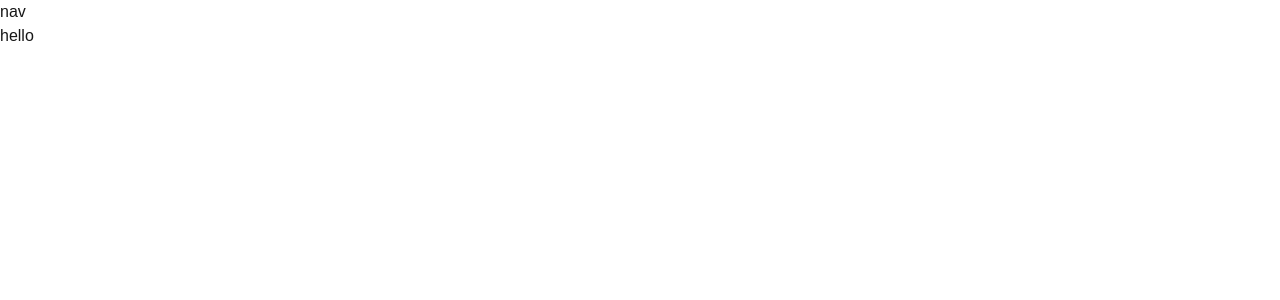
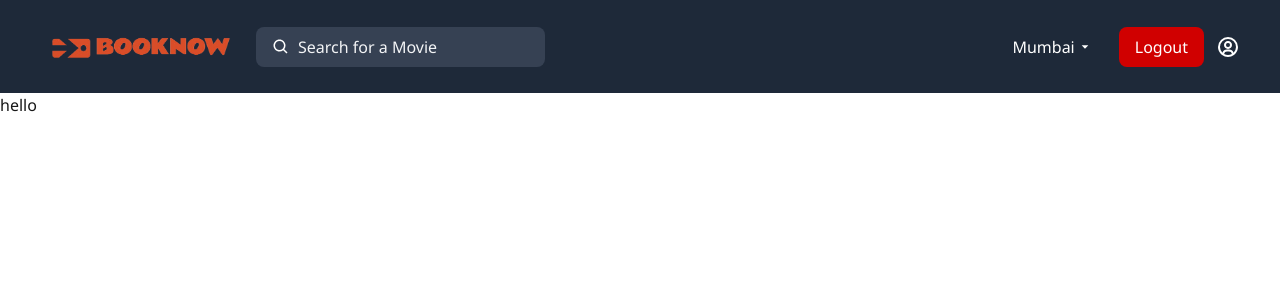
Before and after one commit to anusha7530/bookNow_frontend, a Next.js app: page / in a window 1280 px wide. Shown: the top 300 px of the page. Built offline with nearby package versions, Linux system fonts and the light colour scheme.

Commit message:
Added navbar

```diff
--- a/src/app/globals.css
+++ b/src/app/globals.css
@@ -1,3 +1,4 @@
+
 @import "tailwindcss";
 
 @theme {
@@ -8,6 +9,8 @@
 :root {
   --background: #ffffff;
   --foreground: #171717;
+  padding: 0;
+  margin: 0;
 }
 
 @media (prefers-color-scheme: dark) {
@@ -20,5 +23,5 @@
 body {
   color: var(--foreground);
   background: var(--background);
-  font-family: Arial, Helvetica, sans-serif;
+  font-family: 'Segoe UI', Tahoma, Geneva, Verdana, sans-serif;
 }
--- a/src/components/Navbar/Navbar.tsx
+++ b/src/components/Navbar/Navbar.tsx
@@ -1,11 +1,50 @@
-import React from 'react'
+import React from "react";
+import Link from "next/link";
+import { BiUserCircle, BiSearch } from "react-icons/bi";
+import { RiArrowDropDownFill } from "react-icons/ri";
+import Image from "next/image";
+import logo from "../../../public/logo.png";
 
 const Navbar = () => {
   return (
-    <div>
-     nav
-    </div>
-  )
-}
+    <nav className="flex justify-between items-center px-6 md:px-10 py-4 bg-gray-800 text-white">
+      <div className="flex items-center gap-4 w-full md:w-auto">
+        <Image
+          src={logo}
+          alt="logo"
+          width={200}
+          height={150}
+        />
+        <div className="hidden md:flex items-center gap-2 bg-gray-700 px-4 py-2 rounded-lg">
+          <BiSearch className="text-lg" />
+          <input
+            type="text"
+            placeholder="Search for a Movie"
+            className="bg-transparent outline-none placeholder-gray-100 text-white"
+          />
+        </div>
+      </div>
 
-export default Navbar
+      <div className="flex items-center gap-6">
+        <p className="flex items-center cursor-pointer">
+          Mumbai <RiArrowDropDownFill className="text-xl" />
+        </p>
+
+        <div className="md:hidden">
+          <BiSearch className="text-xl" />
+        </div>
+
+        <div className="flex items-center gap-3">
+          <Link href="/" className="hidden md:inline-block bg-[#d00000] px-4 py-2 rounded-lg">
+            Logout
+          </Link>
+          <Link href="/" className="flex items-center gap-1">
+            <BiUserCircle className="text-2xl" />
+          </Link>
+        </div>
+      </div>
+    </nav>
+  );
+};
+
+export default Navbar;
```
Also changed, not shown: src/components/HomeSlider/HomeSlider.tsx (added).
